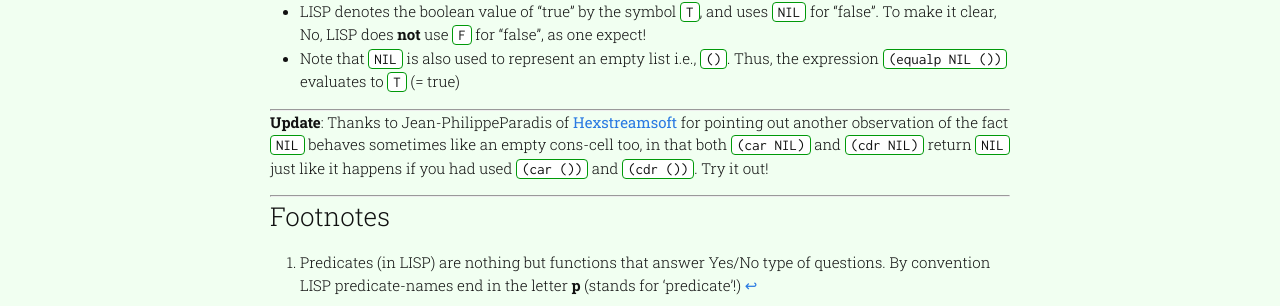
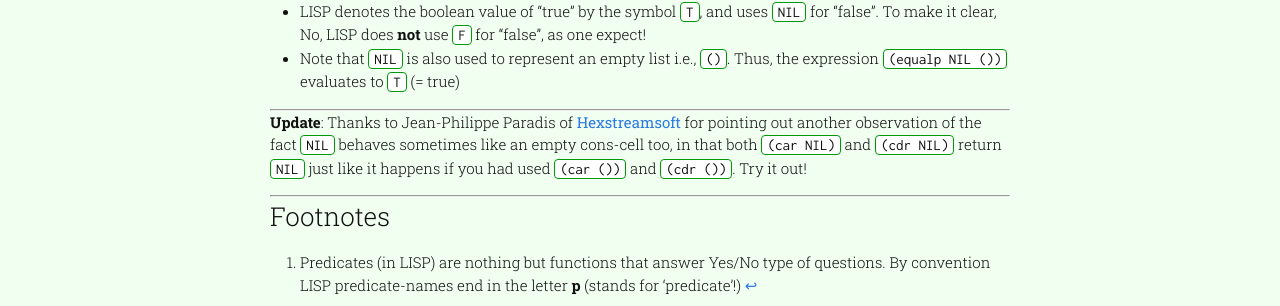
Before and after one commit to raghuugare/raghuugare.bkup, a Jekyll site: the page built from _posts/2014-12-19-subtle_difference.markdown, in a window 1280 px wide. Shown: the part 1686-1992 px from the top of the page. Built offline with Jekyll 4.4.1, drawn with Linux system fonts in a browser that asks for light colours; some web fonts are replaced.

Commit message:
Fixed spacing.

```diff
--- a/_posts/2014-12-19-subtle_difference.markdown
+++ b/_posts/2014-12-19-subtle_difference.markdown
@@ -86,7 +86,7 @@ Good observation! You will understand this when you learn the basics of LISP.
 
 ---
 
-**Update**: Thanks to Jean-PhilippeParadis of [Hexstreamsoft][link_hexstream] for pointing out another observation of the fact `NIL` behaves sometimes like an empty cons-cell too, in that both `(car NIL)` and `(cdr NIL)` return `NIL` just like it happens if you had used `(car ())` and `(cdr ())`. Try it out!
+**Update**: Thanks to Jean-Philippe Paradis of [Hexstreamsoft][link_hexstream] for pointing out another observation of the fact `NIL` behaves sometimes like an empty cons-cell too, in that both `(car NIL)` and `(cdr NIL)` return `NIL` just like it happens if you had used `(car ())` and `(cdr ())`. Try it out!
 
 ---
 
```
